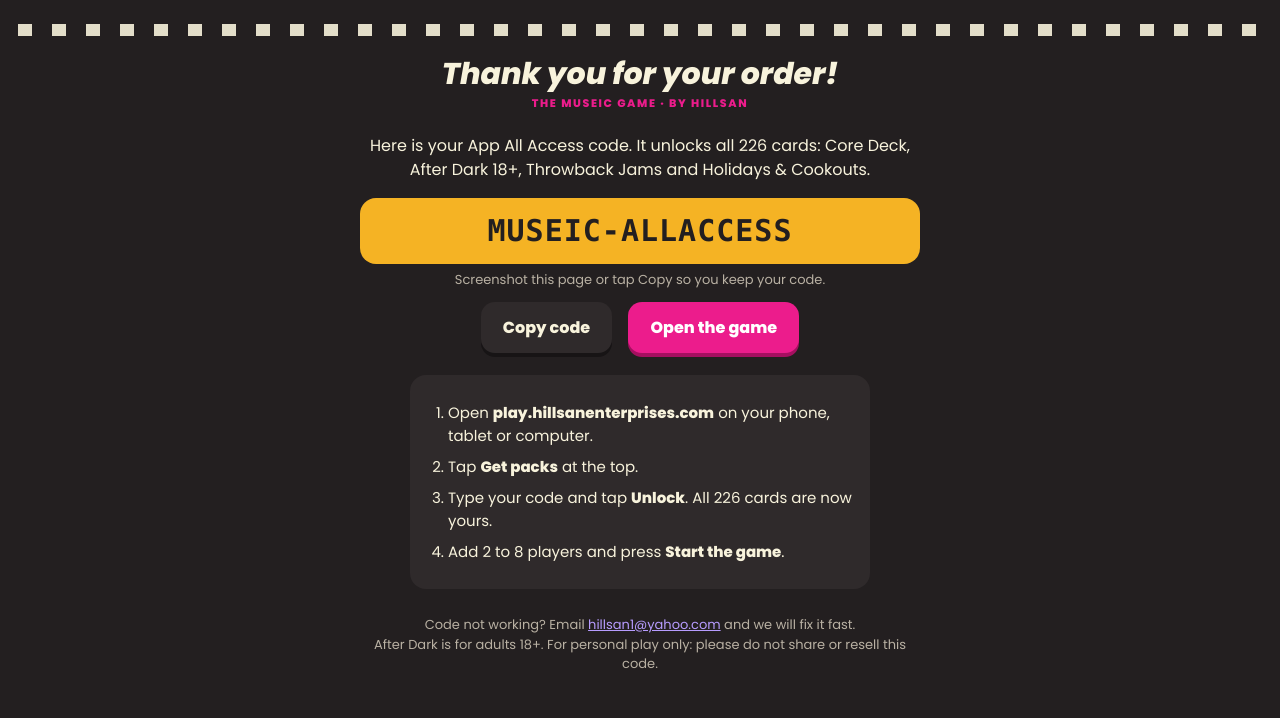
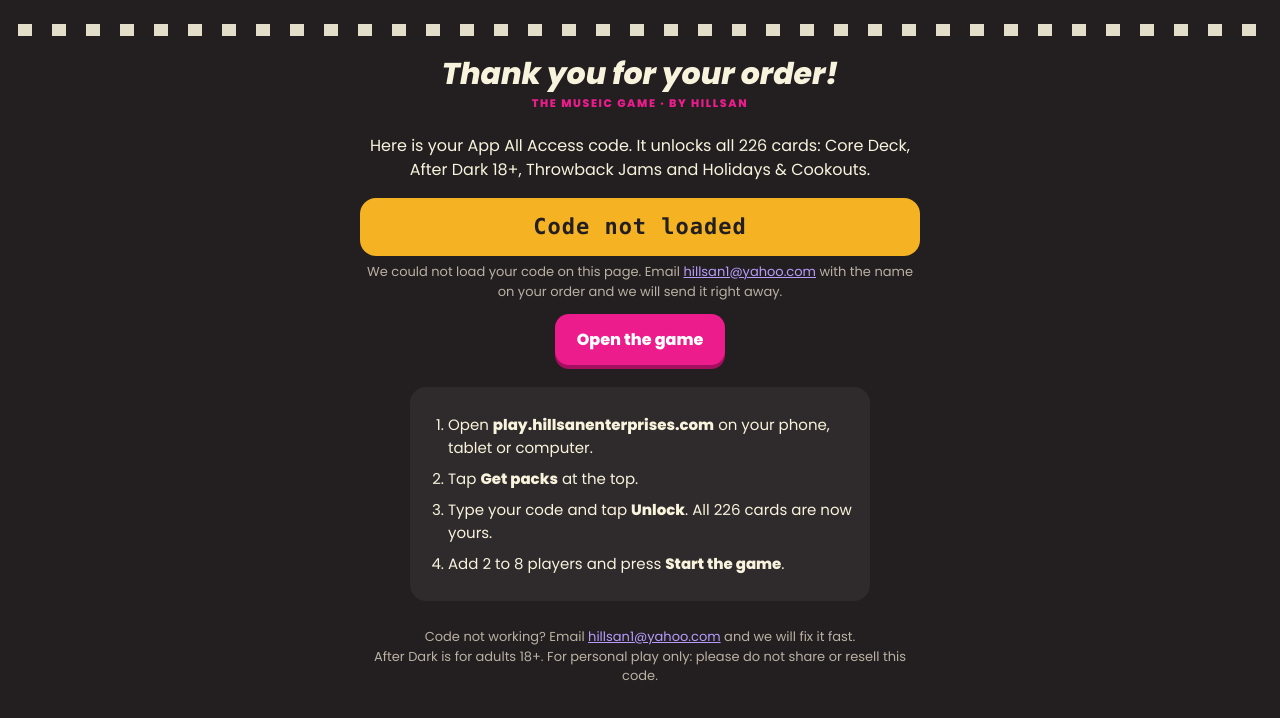
Before and after one commit to Hillsan1/museic-play, a plain HTML site: page thanks.html in a window 1280 px wide. Drawn offline with Linux system fonts and the light colour scheme.

Commit message:
Thank-you page: show code only with the private checkout key

```diff
--- a/thanks.html
+++ b/thanks.html
@@ -31,8 +31,8 @@ li{margin:8px 0;font-size:15px}
   <h1>Thank you for your order!</h1>
   <div class="by">THE MUSEIC GAME · BY HILLSAN</div>
   <p>Here is your App All Access code. It unlocks all 226 cards: Core Deck, After Dark 18+, Throwback Jams and Holidays &amp; Cookouts.</p>
-  <div class="code" id="code">MUSEIC-ALLACCESS</div>
-  <div class="small">Screenshot this page or tap Copy so you keep your code.</div>
+  <div class="code" id="code">Loading your code…</div>
+  <div class="small" id="help">Screenshot this page or tap Copy so you keep your code.</div>
   <button class="btn ghost" id="copy">Copy code</button>
   <a class="btn pink" href="https://play.hillsanenterprises.com/">Open the game</a>
   <ol>
@@ -44,10 +44,19 @@ li{margin:8px 0;font-size:15px}
   <p class="small foot">Code not working? Email <a style="color:#b79cff" href="mailto:hillsan1@yahoo.com">hillsan1@yahoo.com</a> and we will fix it fast.<br>After Dark is for adults 18+. For personal play only: please do not share or resell this code.</p>
 </div>
 <script>
-document.getElementById('copy').onclick = async function(){
-  var t = document.getElementById('code').textContent;
-  try { await navigator.clipboard.writeText(t); this.textContent = 'Copied!'; } catch(e) { this.textContent = 'Press and hold the code to copy'; }
-};
+(async function(){
+  var el = document.getElementById('code'), copy = document.getElementById('copy');
+  function fail(){ el.textContent = 'Code not loaded'; el.style.fontSize = '22px';
+    document.getElementById('help').innerHTML = 'We could not load your code on this page. Email <a style="color:#b79cff" href="mailto:hillsan1@yahoo.com">hillsan1@yahoo.com</a> with the name on your order and we will send it right away.'; copy.style.display = 'none'; }
+  try {
+    var m = location.hash.match(/k=([A-Za-z0-9_-]{43})/); if (!m) return fail();
+    var b = function(s){ s = s.replace(/-/g,'+').replace(/_/g,'/'); while (s.length % 4) s += '='; return Uint8Array.from(atob(s), function(c){ return c.charCodeAt(0); }); };
+    var key = await crypto.subtle.importKey('raw', b(m[1]), 'AES-GCM', false, ['decrypt']);
+    var pt = await crypto.subtle.decrypt({name:'AES-GCM', iv: b('1VBfJECsrmQMBLEd')}, key, b('iA3v6qYDXbgH9Qq8JTNREHEiP5jz3I5GPtrVzvL0SD5Fkiw='));
+    el.textContent = new TextDecoder().decode(pt);
+  } catch(e) { fail(); }
+  copy.onclick = async function(){ try { await navigator.clipboard.writeText(el.textContent); this.textContent = 'Copied!'; } catch(e) { this.textContent = 'Press and hold the code to copy'; } };
+})();
 </script>
 </body>
 </html>
```
